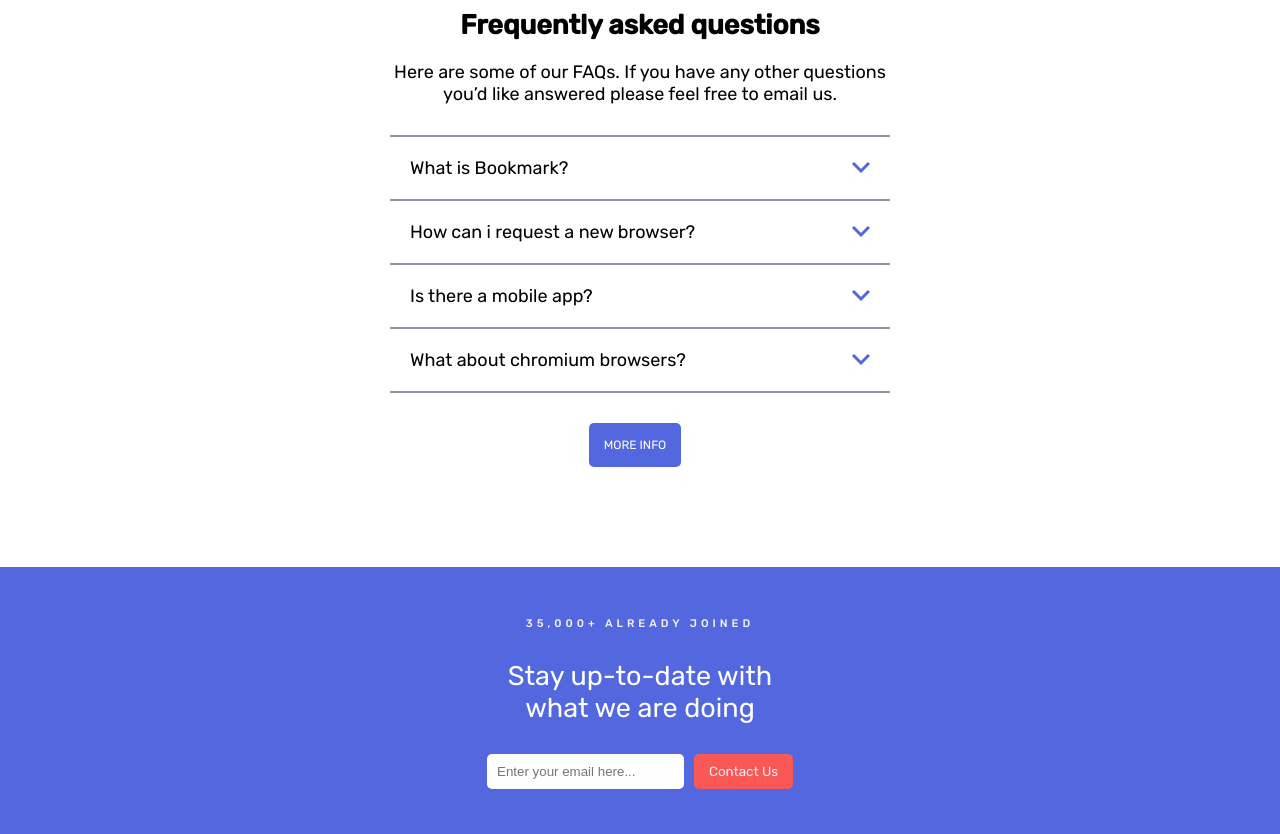
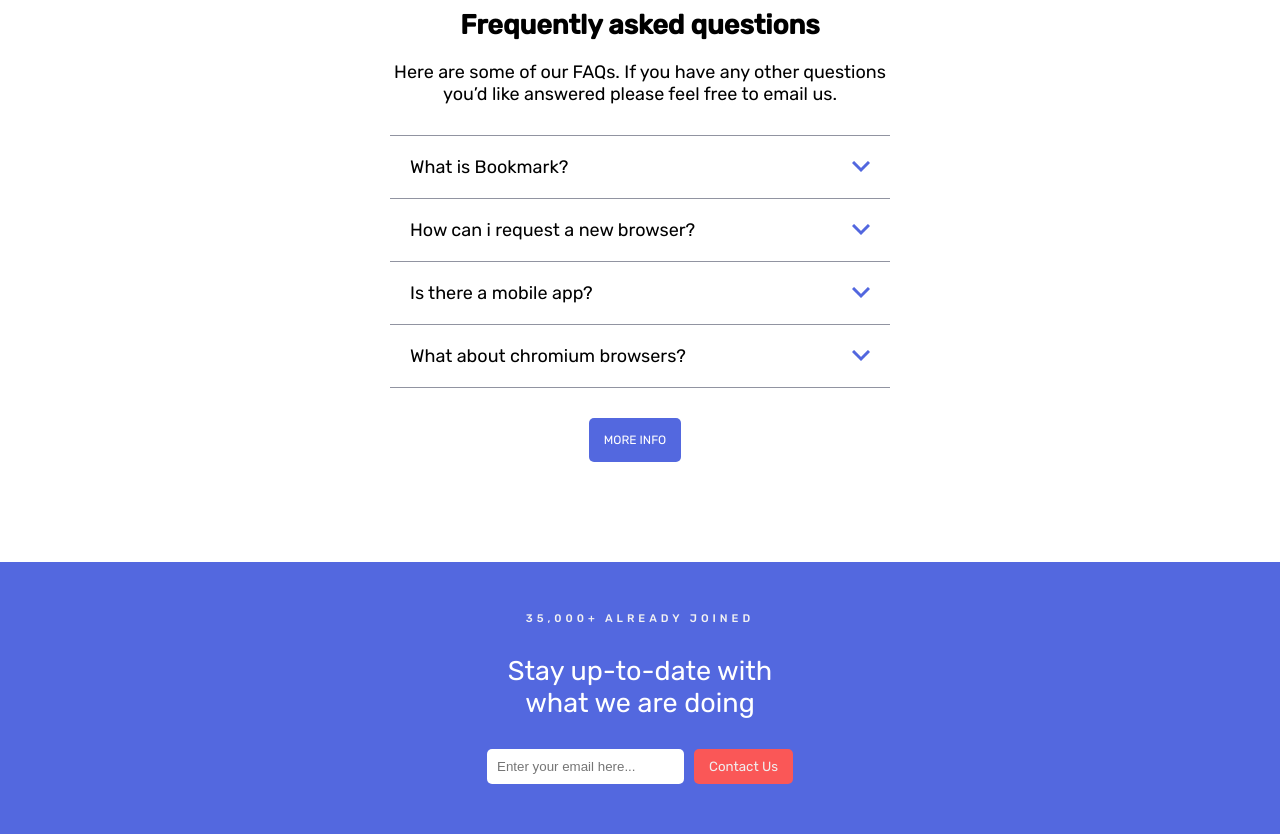
Before and after one commit to CuriousProgramer/Bookmark__LandingPage, a website: page index.html in a window 1280 px wide. Shown: the part 2220-3054 px from the top of the page. Drawn offline with Linux system fonts and the light colour scheme.

Commit message:
Border Changes

```diff
--- a/css/style.css
+++ b/css/style.css
@@ -262,13 +262,13 @@
 .questions__box {
   width: 100%;
   position: relative;
-  border-bottom: 2px solid #9194a1;
+  border-bottom: 1px solid #9194a1;
   overflow: hidden; }
   .questions__box__item {
 
     padding: 2rem;
     display: flex;
-    border-top: 2px solid #9194a1;
+    border-top: 1px solid #9194a1;
     justify-content: space-between; }
   .questions__box__answer {
     padding: 2rem;
```
